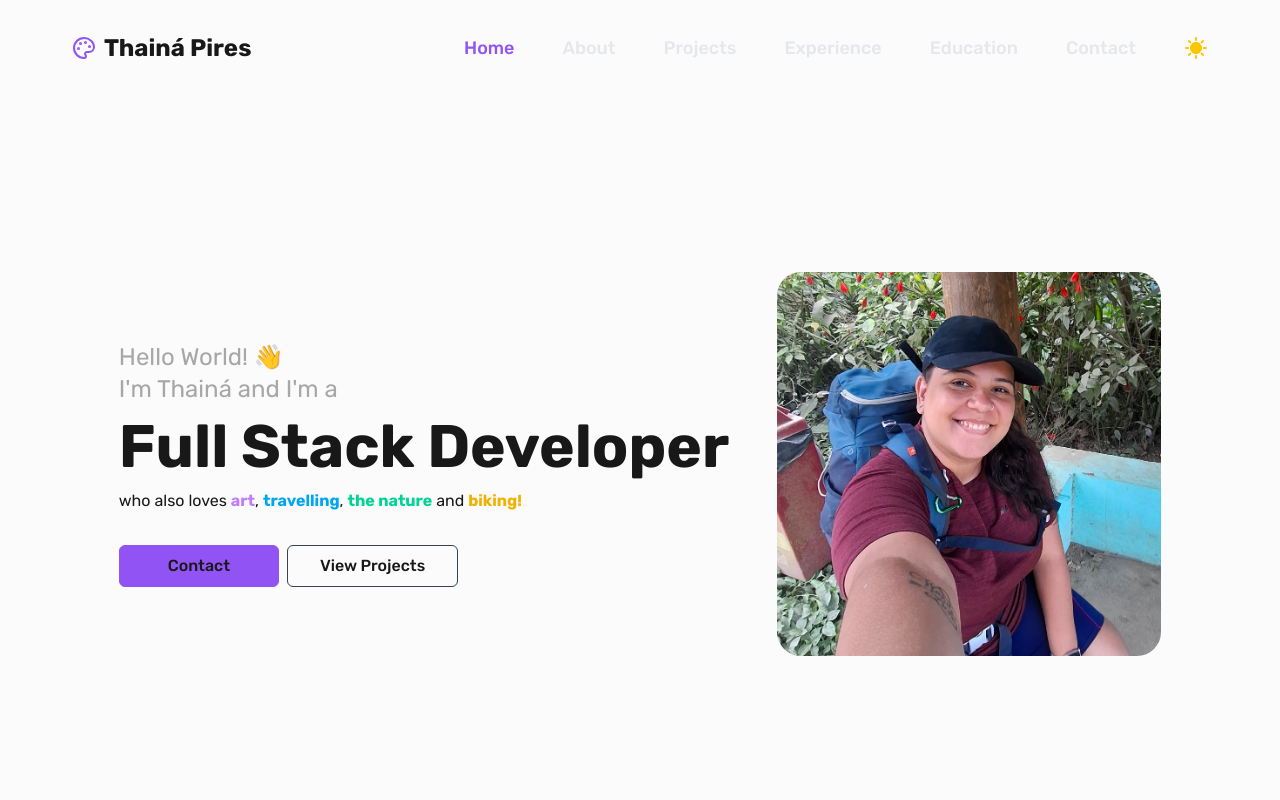
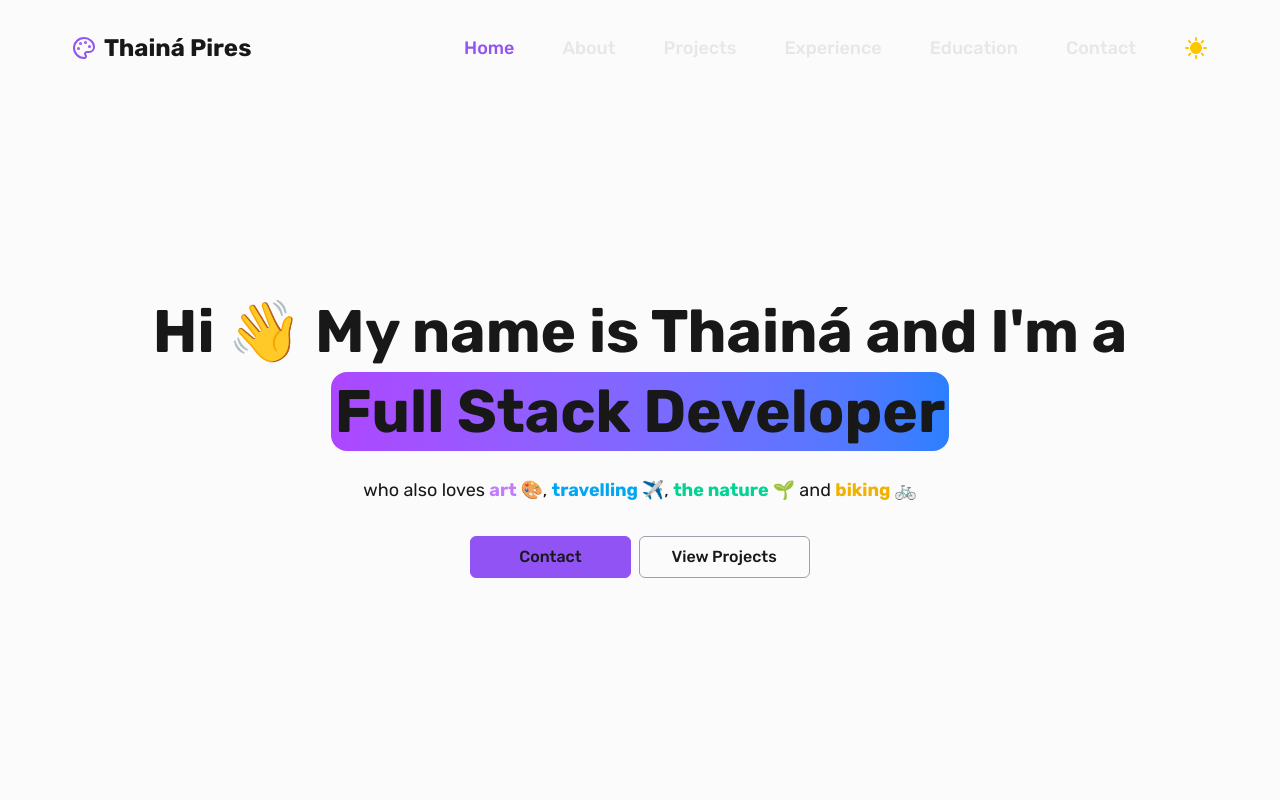
Before and after one commit to thainapires/portfolio-thainapires, a Next.js app: page / in a window 1280 px wide. Shown: the top 800 px of the page. Built offline with nearby package versions, Linux system fonts and the light colour scheme.

Commit message:
refac: improve hero section and remove border from project cards

```diff
--- a/src/app/components/cards/project-card.tsx
+++ b/src/app/components/cards/project-card.tsx
@@ -15,7 +15,7 @@ interface ProjectCardProps {
 
 export function ProjectCard({name, description, image, link, github_link}: ProjectCardProps) {
   return (
-    <div className="bg-card max-w-10/12 lg:max-w-sm rounded-4xl border border-gray-700">
+    <div className="bg-card max-w-10/12 lg:max-w-sm rounded-4xl">
       <div className="flex flex-col h-full p-8 justify-between">
         <div className="flex flex-col mb-6 md:mb-16">
           <Image src={image} width="500" height="500" alt="" className="hidden lg:flex pb-4 rounded-md"/>
--- a/src/app/components/layout/header.tsx
+++ b/src/app/components/layout/header.tsx
@@ -18,7 +18,7 @@ export function Header() {
     ];
 
     return (
-        <header className="flex items-center justify-center py-8 px-10 xl:px-18 bg-card/30">
+        <header className="flex items-center justify-center py-8 px-10 xl:px-18 bg-muted-background">
                 <div className="flex items-center justify-between w-full max-w-6xl">
                     <Link href="/" className="flex items-center gap-2">
                         <Palette className="h-6 w-6 text-primary" />
--- a/src/app/globals.css
+++ b/src/app/globals.css
@@ -25,6 +25,27 @@
   --font-poppins: "Poppins", sans-serif;
 }
 
+
+/* Waving Hand Animation */
+@keyframes wave {
+  0% { transform: rotate(0deg); }
+  20% { transform: rotate(20deg); }
+  40% { transform: rotate(-10deg); }
+  60% { transform: rotate(10deg); }
+  80% { transform: rotate(-5deg); }
+  100% { transform: rotate(0deg); }
+}
+
+/* Hover animation */
+.wave-hover {
+  display: inline-block;
+  transition: transform 0.3s ease-in-out;
+}
+
+.wave-hover:hover {
+  animation: wave 1s ease-in-out;
+}
+
 body {
   background: var(--background);
   color: var(--foreground);
--- a/src/app/page.tsx
+++ b/src/app/page.tsx
@@ -12,26 +12,16 @@ export default function Home() {
   return (
     <div className="main">
           <section id="hero-section" className="flex flex-col md:flex-row items-center justify-center xl:gap-12 py-12 md:py-44">
-            <div className="md:pl-12 lg:pl-0 flex flex-col items-center md:items-start max-w-sm xl:max-w-fit pb-6 md:pb-0">
-              <h3 className="text-xl lg:text-2xl text-[#A7A7A7]">Hello World! 👋</h3>
-              <h3 className="text-xl lg:text-2xl text-[#A7A7A7] pb-3">I'm Thainá and I'm a</h3>
-              <h1 className="text-5xl lg:text-6xl font-bold text-center md:text-start pb-3">Full Stack Developer</h1>
-              <span className="text-md text-center md:text-start max-w-4/5 md:max-w-fit">who also loves <span className="text-purple-400 font-bold">art</span>, <span className="text-sky-500 font-bold">travelling</span>, <span className="text-emerald-400 font-bold">the nature</span> and <span className="text-yellow-500 font-bold">biking!</span></span>
-              <div className="flex md:flex-col lg:flex-row gap-2 pt-8">
-                <a href="/contact" className="md:w-full lg:w-fit bg-primary py-2 px-8 md:px-12 border border-primary rounded-md font-medium cursor-pointer text-sm md:text-base">Contact</a>
-                <a href="/projects" className="md:w-full lg:w-fit py-2 px-3 md:px-8 border border-gray-700 rounded-md font-medium cursor-pointer text-sm md:text-base">View Projects</a>
+            <div className="text-center flex flex-col items-center md:items-start pb-6 md:pb-0 m-5">
+              <h1 className="2xl:mx-42 text-4xl md:text-5xl lg:text-6xl font-bold text-center pb-6 leading-12 md:leading-20">
+                Hi <span className="wave-hover">👋</span> My name is Thainá
+                and I'm a <span className="rounded-2xl p-1 bg-gradient-to-r from-purple-500 to-blue-500 whitespace-nowrap">Full Stack Developer</span>
+              </h1>
+              <span className="w-full text-sm md:text-lg text-center max-w-8/10 md:max-w-full">who also loves <span className="text-purple-400 font-bold">art 🎨</span>, <span className="text-sky-500 font-bold">travelling ✈️</span>, <span className="text-emerald-400 font-bold">the nature 🌱</span> and <span className="text-yellow-500 font-bold">biking 🚲</span></span>
+              <div className="flex flex-row gap-2 pt-8 w-full items-center justify-center">
+                <a href="/contact" className="bg-primary py-2 px-8 md:px-12 border border-primary rounded-md font-medium cursor-pointer text-sm md:text-base">Contact</a>
+                <a href="/projects" className="py-2 px-3 md:px-8 border border-zinc-400 rounded-md font-medium cursor-pointer text-sm md:text-base">View Projects</a>
               </div>
-            </div>
-            <div className="hidden md:flex justify-center items-center max-w-xs max-h-xs xl:max-h-sm xl:max-w-sm">
-              {/* Blurred Background */}
-              {/* <div className="absolute size-80 blur-3xl rounded-full bg-primary"></div>*/}
-              <Image
-                src="/avatar.jpg"
-                alt="Picture of Thainá"
-                className="relative rounded-3xl"
-                width={500}
-                height={500}
-              />
             </div>
           </section>
           <section id="selected-work-section" className="flex flex-col items-center justify-center py-20 bg-muted-background">
```
